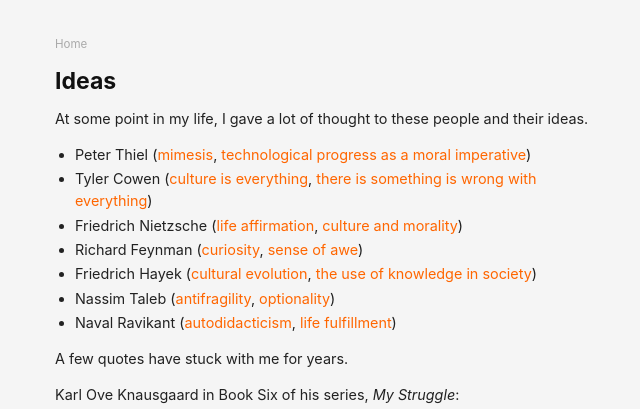
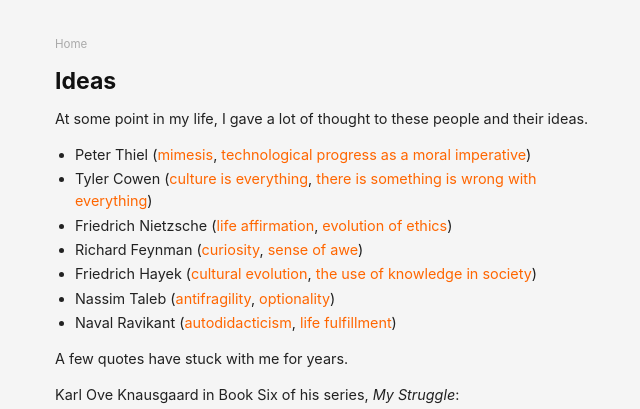
Before and after one commit to danschlz/danschulz.github.io, a Jekyll site: the page built from ideas.md, in a window 1280 px wide. Shown: the top 409 px of the page, without its empty margins (305-945 px from the left). Built offline with Jekyll 4.4.1, drawn with Linux system fonts in a browser that asks for light colours.

Commit message:
Update ideas.md

```diff
--- a/ideas.md
+++ b/ideas.md
@@ -7,7 +7,7 @@ At some point in my life, I gave a lot of thought to these people and their idea
 
 * Peter Thiel ([mimesis](https://iep.utm.edu/girard/#H2), [technological progress as a moral imperative](https://youtu.be/F3EBfS9IcB4?t=3868))
 * Tyler Cowen ([culture is everything](https://marginalrevolution.com/marginalrevolution/2018/12/deconstructing-cultural-codes.html), [there is something is wrong with everything](https://marginalrevolution.com/marginalrevolution/2015/04/tyler-cowens-three-laws.html))
-* Friedrich Nietzsche ([life affirmation](https://en.wikipedia.org/wiki/Nietzschean_affirmation), [culture and morality](https://en.wikipedia.org/wiki/Master%E2%80%93slave_morality))
+* Friedrich Nietzsche ([life affirmation](https://en.wikipedia.org/wiki/Nietzschean_affirmation), [evolution of ethics](https://en.wikipedia.org/wiki/On_the_Genealogy_of_Morality))
 * Richard Feynman ([curiosity](https://www.youtube.com/watch?v=lmTmGLzPVyM), [sense of awe](https://www.youtube.com/watch?v=36GT2zI8lVA))
 * Friedrich Hayek ([cultural evolution](https://www.docdroid.net/n8mk5H9/the-three-sources-of-human-values-pdf), [the use of knowledge in society](http://www.econlib.org/library/Essays/hykKnw1.html))
 * Nassim Taleb ([antifragility](https://en.wikipedia.org/wiki/Antifragility), [optionality](https://25iq.com/2013/10/13/a-dozen-things-ive-learned-from-nassim-taleb-about-optionalityinvesting/))
```
